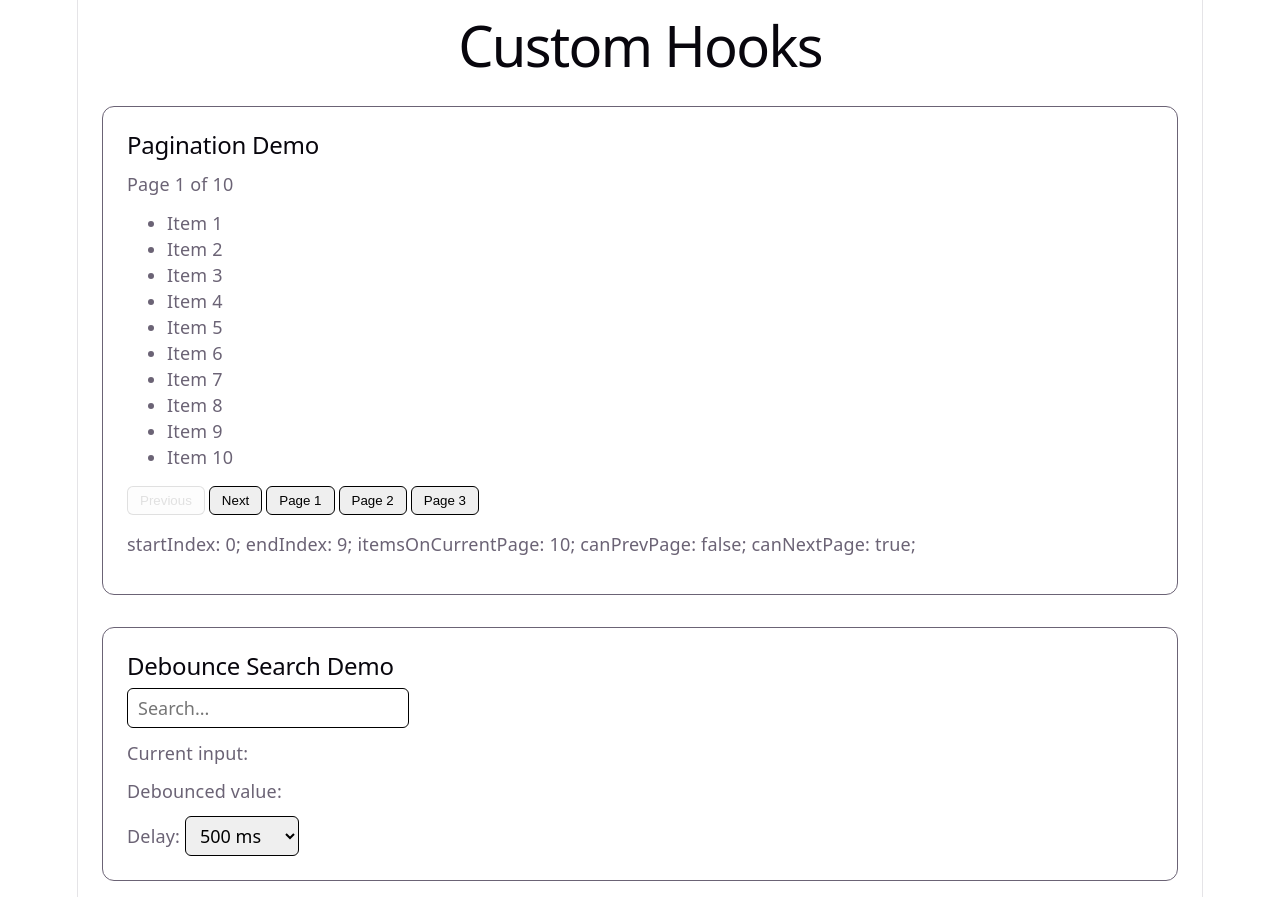
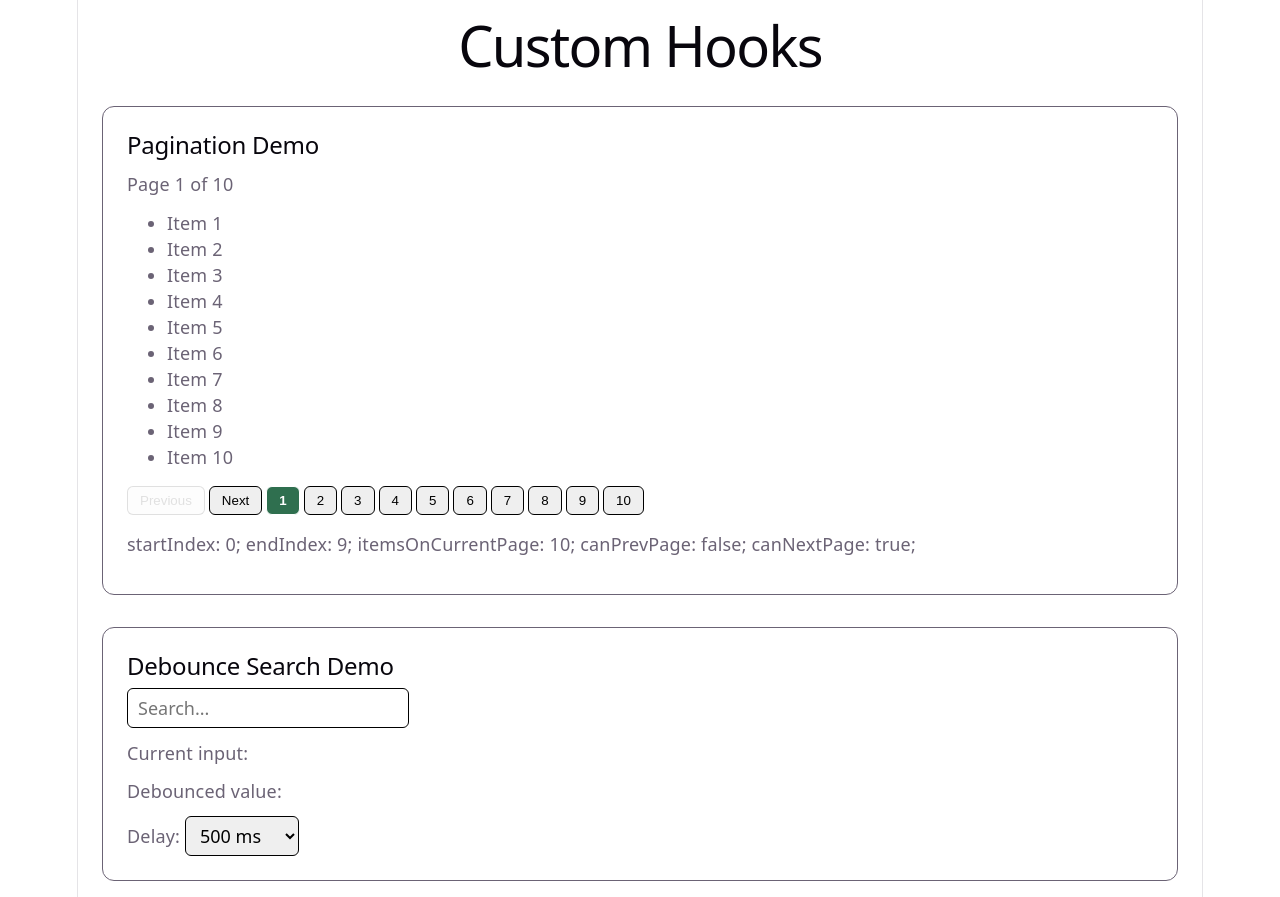
Before and after one commit to aubrey-strauss/custom-hooks, a React (Vite) app: page / in a window 1280 px wide. Built offline with nearby package versions, Linux system fonts and the light colour scheme.

Commit message:
Highlight current page button

```diff
--- a/src/App.css
+++ b/src/App.css
@@ -37,3 +37,9 @@ select {
   border-radius: 6px;
   font: inherit;
 }
+
+.active {
+  font-weight: bold;
+  background-color: #2f6f4f;
+  color: white;
+}
--- a/src/components/PaginationDemo.tsx
+++ b/src/components/PaginationDemo.tsx
@@ -15,6 +15,7 @@ function PaginationDemo() {
     canPrevPage,
   } = usePagination({ totalItems: items.length });
   const pageItems = items.slice(startIndex, endIndex + 1);
+  const pageNumbers = Array.from({ length: totalPages }, (_, i) => i + 1);
   return (
     <section className="card">
       <h2>Pagination Demo</h2>
@@ -33,9 +34,16 @@ function PaginationDemo() {
       <button onClick={nextPage} disabled={!canNextPage}>
         Next
       </button>
-      <button>Page 1</button>
-      <button>Page 2</button>
-      <button>Page 3</button>
+      {/*Make the page number buttons real (one for every page) and connect them to setPage*/}
+      {pageNumbers.map((page) => (
+        <button
+          key={page}
+          onClick={() => setPage(page)}
+          className={page === currentPage ? "active" : ""}
+        >
+          {page}
+        </button>
+      ))}
       <div>
         startIndex: {startIndex}; endIndex: {endIndex}; itemsOnCurrentPage:{" "}
         {itemsOnCurrentPage}; canPrevPage: {String(canPrevPage)}; canNextPage:{" "}
```
